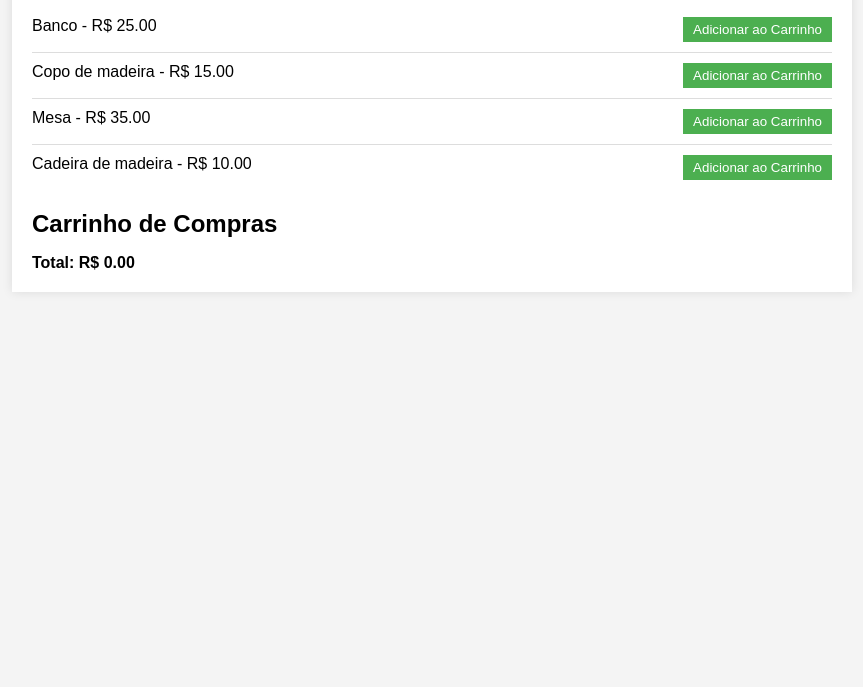
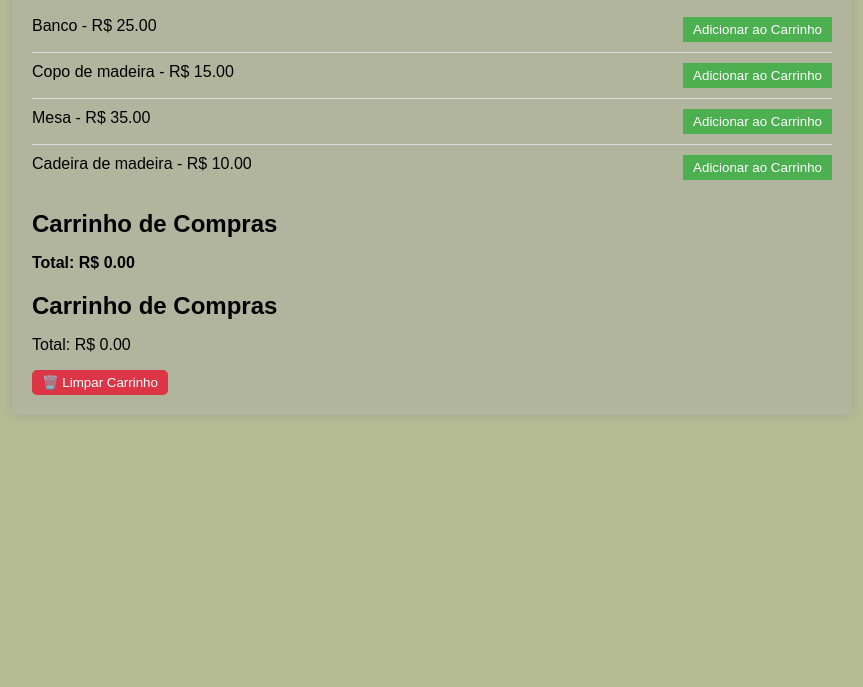
Before and after one commit to matheussilvaa7/Reusedecor, a plain HTML site: page paginas/produtos.html in a window 1280 px wide. Shown: the part 113-800 px from the top of the page, without its empty margins (208-1071 px from the left). Drawn offline with Linux system fonts and the light colour scheme.

Commit message:
salvei mais coisas

```diff
--- a/paginas/produtos.css
+++ b/paginas/produtos.css
@@ -2,12 +2,12 @@ body {
     font-family: Arial, sans-serif;
     margin: 0;
     padding: 20px;
-    background-color: #f4f4f4;
+    background-color: #b4ba94;
 }
 .container {
     max-width: 800px;
     margin: auto;
-    background: white;
+    background: #b2b59e;
     padding: 20px;
     box-shadow: 0 0 10px rgba(0, 0, 0, 0.1);
 }
@@ -51,3 +51,19 @@ body {
     font-weight: bold;
     margin-top: 10px;
 }
+#cart {
+    margin-top: 20px;
+}
+
+#clear-cart {
+    background-color: #dc3545;
+    color: white;
+    border: none;
+    padding: 5px 10px;
+    cursor: pointer;
+    border-radius: 5px;
+}
+
+#clear-cart:hover {
+    background-color: #c82333;
+}
--- a/paginas/produtos.html
+++ b/paginas/produtos.html
@@ -20,6 +20,12 @@
             <div class="total">
                 Total: R$ <span id="total-price">0.00</span>
             </div>
+            <section id="cart">
+                <h2>Carrinho de Compras</h2>
+                <ul id="cart-items"></ul>
+                <p>Total: R$ <span id="total-price">0.00</span></p>
+                <button id="clear-cart" onclick="clearCart()">🗑️ Limpar Carrinho</button>
+            </section>
         </div>
     </div>
     <script src="produtos.js"></script>
--- a/paginas/produtos.js
+++ b/paginas/produtos.js
@@ -6,6 +6,12 @@ const products = [
 ];
 
 let cart = [];
+
+document.addEventListener('DOMContentLoaded', () => {
+    displayProducts();
+    const clearCartButton = document.getElementById('clear-cart');
+    clearCartButton.addEventListener('click', clearCart);
+});
 
 function displayProducts() {
     const productList = document.getElementById('product-list');
@@ -42,5 +48,7 @@ function updateTotal() {
     document.getElementById('total-price').textContent = totalPrice.toFixed(2);
 }
 
-
-displayProducts();
+function clearCart() {
+    cart = [];
+    displayCart();
+}
```
